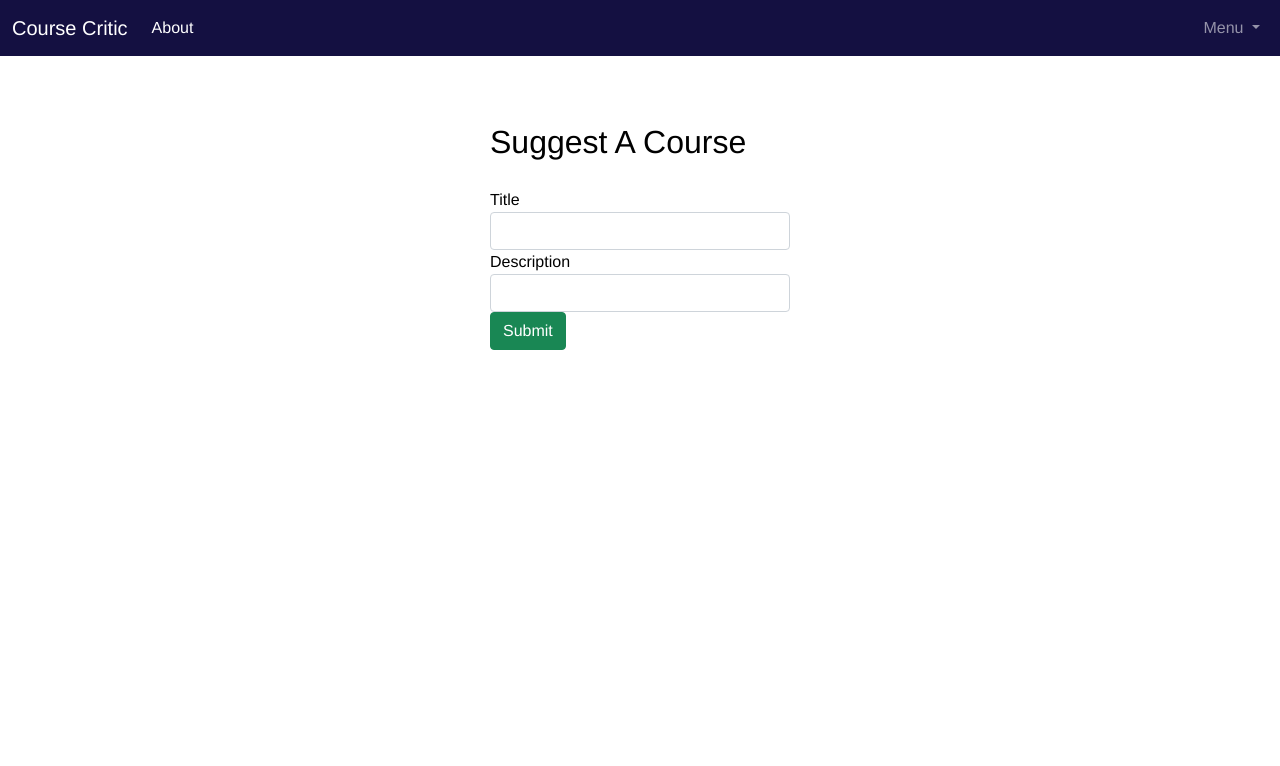
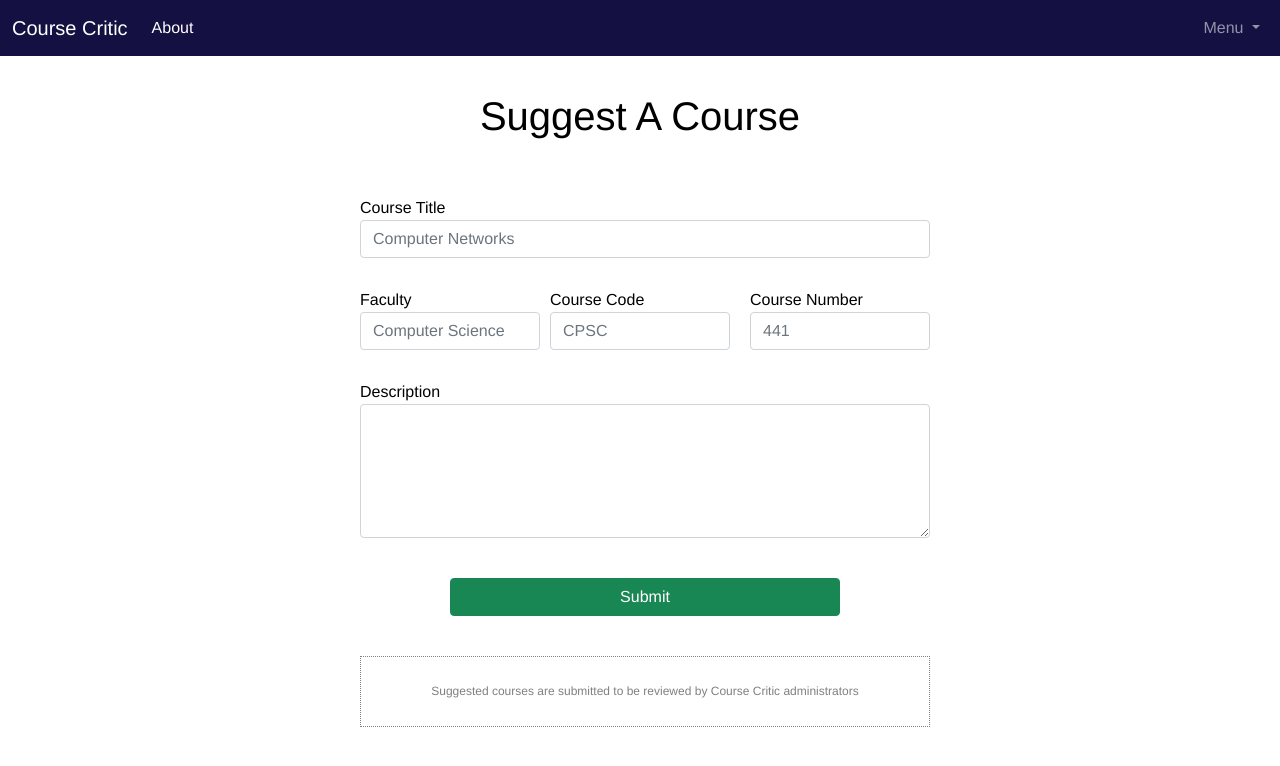
Before and after one commit to alex-varga14/Course-Critic, a Vue app in the folder vue-course-critic/: page /add in a window 1280 px wide. Shown: the top 766 px of the page. Built offline with nearby package versions, Linux system fonts and the light colour scheme.

Commit message:
Add Course Functionality

```diff
--- a/vue-course-critic/src/components/AddCourse.vue
+++ b/vue-course-critic/src/components/AddCourse.vue
@@ -1,11 +1,15 @@
 <template>
-  <div class="submit-form title">
-    <div class="title-big">
+  <div class="submit-form page">
+
+  <div v-if="!submitted">
+
+    <div class="title-big text-center">
       Suggest A Course
     </div>
-    <div v-if="!submitted">
-      <div class="form-group">
-        <label for="title">Title</label>
+
+<!------------------ COURSE TITLE ------------------------->
+      <div class="form-group title-container">
+        <label for="title">Course Title</label>
         <input
           type="text"
           class="form-control"
@@ -13,46 +17,127 @@
           required
           v-model="course.title"
           name="title"
+          placeholder="Computer Networks"
         />
       </div>
-      <div class="form-group">
+
+
+    <div id="inline">
+
+<!---------- FACULTY ----------------------->
+        <div class="form-group faculty-container">
+          <label for="faculty">Faculty</label>
+          <input
+            type="text"
+            class="form-control"
+            id="faculty"
+            required
+            v-model="course.faculty"
+            name="faculty"
+            placeholder="Computer Science"
+          />
+        </div>
+
+<!----------- COURSE CODE -------------->
+        <div class="form-group coursecode-container">
+          <label for="coursecode">Course Code</label>
+          <input
+            type="text"
+            class="form-control"
+            id="coursecode"
+            required
+            v-model="course.coursecode"
+            name="coursecode"
+            placeholder="CPSC"
+          />
+        </div>
+
+<!----------- COURSE NUMBER -------------->
+        <div class="form-group courseno-container">
+          <label for="courseno">Course Number</label>
+          <input
+            type="number"
+            class="form-control"
+            id="courseno"
+            required
+            v-model="course.courseno"
+            name="courseno"
+            placeholder="441"
+          />
+        </div>
+
+      </div>
+
+<!---------- COURSE DESCRIPTION -------------->
+      <div class="form-group desc-container">
         <label for="description">Description</label>
-        <input
+        <textarea
           class="form-control"
           id="description"
           required
           v-model="course.description"
           name="description"
-        />
+          rows="5">
+        </textarea>
       </div>
-      <button @click="saveCourse" class="btn btn-success">Submit</button>
+
+<!---------- SUBMIT BUTTON -------------->
+      <button @click="saveCourse" class="btn btn-success submit-btn text-center">Submit</button>
+
+<!------------- MESSAGE  ---------------->
+      <div class="message">
+        <p class="text-center"> Suggested courses are submitted to be reviewed by Course Critic administrators</p>
+      </div>
     </div>
+
+<!------------- SUBMITTED ----------------->
     <div v-else>
-      <h4>You submitted successfully!</h4>
-      <button class="btn btn-success" @click="newCourse">Add</button>
+      <h4 class ="title-big text-center">Course Submitted!</h4>
+      <div class ="message">
+        <p class="text-center"> Your suggested course will be reviewed by a Course Critic administrator.
+                                Only selected courses will be added to Course Critic. Selections will be made
+                                based on the number of suggestions for a course.
+        </p>
+      </div>
+
+      <button class="btn btn-success submit-btn text-center" @click="newCourse">Suggest Another Course</button>
     </div>
+
+
   </div>
 </template>
+
+
 <script>
 import CourseDataService from "../services/CourseDataService";
 export default {
   name: "add-course",
   data() {
+    console.log("SAVING COURSE...");
     return {
       course: {
         id: null,
-        title: "",
-        description: "",
-        published: false
+        Title: "",
+        Description: "",
+        Faculty: "",
+        CourseNo: null,
+        CourseCode: "",
+        Suggested: null,
       },
       submitted: false
     };
   },
   methods: {
     saveCourse() {
+      console.log("SAVING COURSE...");
       var data = {
-        title: this.course.title,
-        description: this.course.description
+
+        Title: this.course.title,
+        Description: this.course.description,
+        Faculty: this.course.faculty,
+        CourseNo: this.course.courseno,
+        CourseCode: this.course.coursecode,
+        Suggested: true
       };
       CourseDataService.create(data)
         .then(response => {
@@ -65,7 +150,7 @@ export default {
         });
     },
 
-    newTutorial() {
+    newCourse() {
       this.submitted = false;
       this.course = {};
     }
@@ -73,23 +158,84 @@ export default {
 };
 </script>
 <style>
-.submit-form {
-  max-width: 300px;
-  margin: auto;
-}
-
-.title {
+.page {
   font-weight: 50;
   color: #000000;
 }
 
 .title-big {
   font-weight: 300;
-  font-size: 32px;
+  font-size: 40px;
   line-height: 60px;
   color: #000000;
-  margin-bottom: 16px;
-  margin-top: 56px;
+  width: auto;
+  margin: auto;
+  margin-bottom: 50px;
+  margin-top: 30px;
+  margin-right: -30px;
+  margin-left: -30px;
+}
+
+
+.title-container {
+  margin-left: -130px;
+  margin-right: -140px;
+  margin-bottom: 30px;
+}
+
+#inline{
+  width:100%;
+  height:auto;
+  background-color:white;
+  display:flex;
+  margin-bottom: 15px;
+}
+
+.faculty-container {
+  margin-left: -130px;
+  margin-right: 10px;
+}
+
+.coursecode-container {
+  margin-left: 0px;
+  margin-right: 0px;
+}
+
+.courseno-container {
+  margin-left: 20px;
+  margin-right: -140px;
+}
+
+.desc-container {
+  margin-top: 30px;
+  margin-bottom: 40px;
+  margin-left: -130px;
+  margin-right: -140px;
+}
+
+.submit-btn {
+  width: 130%;
+  margin-left: -40px;
+  margin-right: 20px;
+}
+
+.message{
+  font-size: 12px;
+  color: grey;
+  padding-top: 25px;
+  padding-bottom: 10px;
+  padding-left: 10px;
+  padding-right: 10px;
+  margin-top: 40px;
+  margin-bottom: 40px;
+  margin-left: -130px;
+  margin-right: -140px;
+  border: 1px dotted grey;
+}
+
+.submit-form {
+  max-width: 300px;
+  margin: auto;
 }
 </style>
 <!-- This component calls 3 CourseDataService methods-->
```
